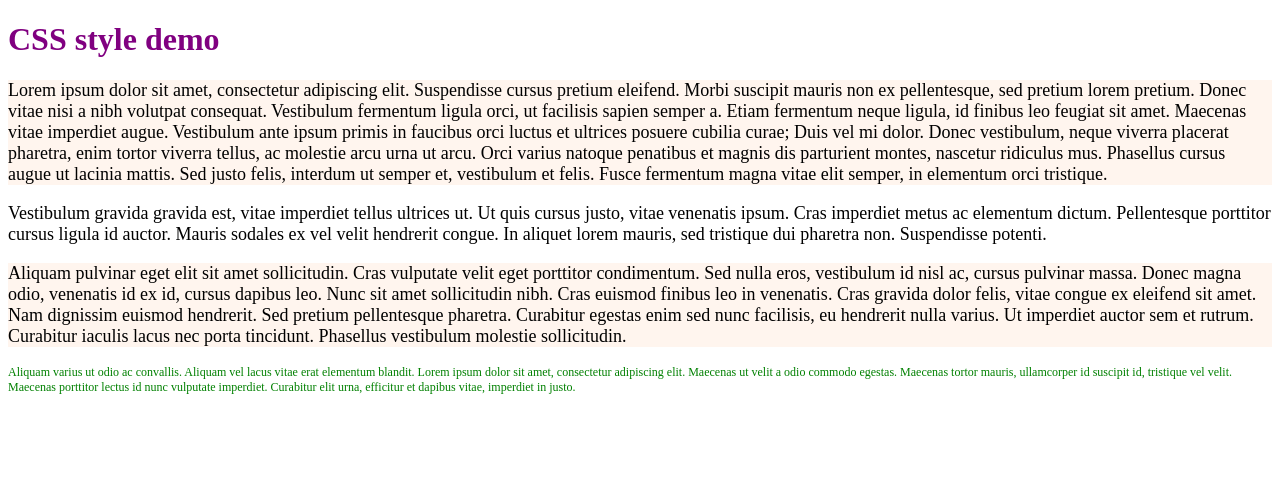
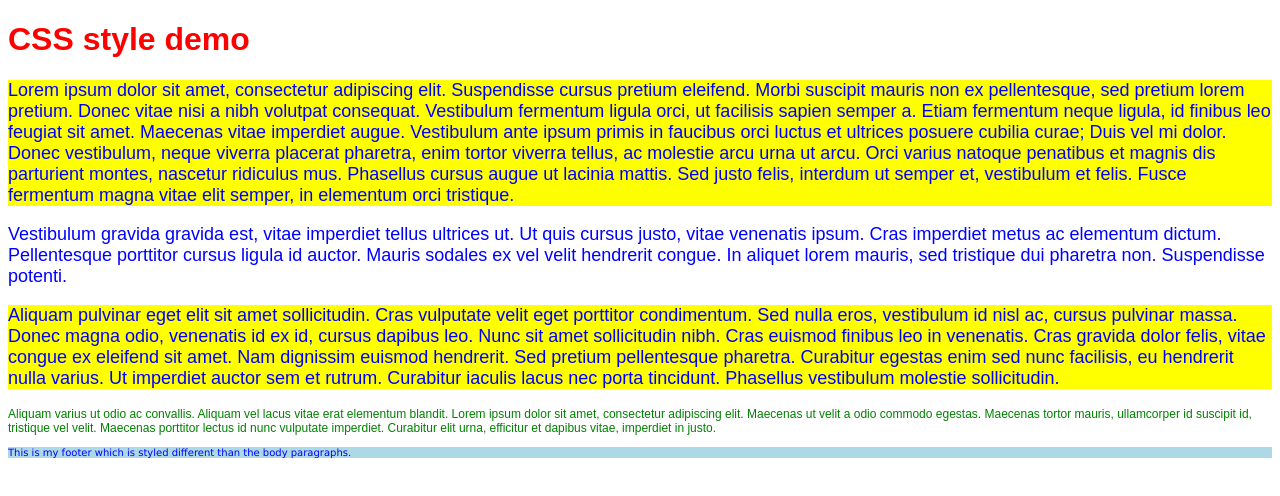
Before and after one commit to AdamPumphrey/COMP1017, a plain HTML site: page stylesheetstartdemo/index.html in a window 1280 px wide. Drawn offline with Linux system fonts and the light colour scheme.

Commit message:
Edited demo

```diff
--- a/stylesheetstartdemo/css/styles.css
+++ b/stylesheetstartdemo/css/styles.css
@@ -1,10 +1,25 @@
+/* Multiple Selector Rule */
+h1,
+p{
+	font-family: Arial;
+}
+
 h1{
 	color: red;
 }
 
 p{
 	font-size: 18px;
+	color: blue;
 }
+
+/* Descendant Selector */
+footer p{
+	font-size: 10px;
+	font-family: Verdana;
+	background-color: lightblue;
+}
+
 
 /*
 Classes in CSS are preceded by a period
--- a/stylesheetstartdemo/index.html
+++ b/stylesheetstartdemo/index.html
@@ -5,35 +5,61 @@
         <meta charset="UTF-8" />
         <title>CSS Introduction</title>
         <link rel="stylesheet" href="css/styles.css">
-        <style>
-            h1{
-                color: purple;
-            }
-
-            p{
-                font-size: 18px;
-            }
-
-            .odd{
-                background-color: seashell;
-            }
-        </style>
     </head>
 
     <body>
+        <main>
             <h1>CSS style demo</h1>
             <p class="odd">
-            Lorem ipsum dolor sit amet, consectetur adipiscing elit. Suspendisse cursus pretium eleifend. Morbi suscipit mauris non ex pellentesque, sed pretium lorem pretium. Donec vitae nisi a nibh volutpat consequat. Vestibulum fermentum ligula orci, ut facilisis sapien semper a. Etiam fermentum neque ligula, id finibus leo feugiat sit amet. Maecenas vitae imperdiet augue. Vestibulum ante ipsum primis in faucibus orci luctus et ultrices posuere cubilia curae; Duis vel mi dolor. Donec vestibulum, neque viverra placerat pharetra, enim tortor viverra tellus, ac molestie arcu urna ut arcu. Orci varius natoque penatibus et magnis dis parturient montes, nascetur ridiculus mus. Phasellus cursus augue ut lacinia mattis. Sed justo felis, interdum ut semper et, vestibulum et felis. Fusce fermentum magna vitae elit semper, in elementum orci tristique.
+                Lorem ipsum dolor sit amet, consectetur adipiscing elit.
+                Suspendisse cursus pretium eleifend. Morbi suscipit mauris non ex
+                pellentesque, sed pretium lorem pretium. Donec vitae nisi a nibh
+                volutpat consequat. Vestibulum fermentum ligula orci, ut facilisis
+                sapien semper a. Etiam fermentum neque ligula, id finibus leo
+                feugiat sit amet. Maecenas vitae imperdiet augue. Vestibulum ante
+                ipsum primis in faucibus orci luctus et ultrices posuere cubilia
+                curae; Duis vel mi dolor. Donec vestibulum, neque viverra placerat
+                pharetra, enim tortor viverra tellus, ac molestie arcu urna ut
+                arcu. Orci varius natoque penatibus et magnis dis parturient
+                montes, nascetur ridiculus mus. Phasellus cursus augue ut lacinia
+                mattis. Sed justo felis, interdum ut semper et, vestibulum et
+                felis. Fusce fermentum magna vitae elit semper, in elementum orci
+                tristique.
             </p>
             <p>
-            Vestibulum gravida gravida est, vitae imperdiet tellus ultrices ut. Ut quis cursus justo, vitae venenatis ipsum. Cras imperdiet metus ac elementum dictum. Pellentesque porttitor cursus ligula id auctor. Mauris sodales ex vel velit hendrerit congue. In aliquet lorem mauris, sed tristique dui pharetra non. Suspendisse potenti.
+                Vestibulum gravida gravida est, vitae imperdiet tellus ultrices ut.
+                Ut quis cursus justo, vitae venenatis ipsum. Cras imperdiet metus
+                ac elementum dictum. Pellentesque porttitor cursus ligula id
+                auctor. Mauris sodales ex vel velit hendrerit congue. In aliquet
+                lorem mauris, sed tristique dui pharetra non. Suspendisse potenti.
             </p>
             <p class="odd">
-            Aliquam pulvinar eget elit sit amet sollicitudin. Cras vulputate velit eget porttitor condimentum. Sed nulla eros, vestibulum id nisl ac, cursus pulvinar massa. Donec magna odio, venenatis id ex id, cursus dapibus leo. Nunc sit amet sollicitudin nibh. Cras euismod finibus leo in venenatis. Cras gravida dolor felis, vitae congue ex eleifend sit amet. Nam dignissim euismod hendrerit. Sed pretium pellentesque pharetra. Curabitur egestas enim sed nunc facilisis, eu hendrerit nulla varius. Ut imperdiet auctor sem et rutrum. Curabitur iaculis lacus nec porta tincidunt. Phasellus vestibulum molestie sollicitudin.
+                Aliquam pulvinar eget elit sit amet sollicitudin. Cras vulputate
+                velit eget porttitor condimentum. Sed nulla eros, vestibulum id
+                nisl ac, cursus pulvinar massa. Donec magna odio, venenatis id ex
+                id, cursus dapibus leo. Nunc sit amet sollicitudin nibh. Cras
+                euismod finibus leo in venenatis. Cras gravida dolor felis, vitae
+                congue ex eleifend sit amet. Nam dignissim euismod hendrerit. Sed
+                pretium pellentesque pharetra. Curabitur egestas enim sed nunc
+                facilisis, eu hendrerit nulla varius. Ut imperdiet auctor sem et
+                rutrum. Curabitur iaculis lacus nec porta tincidunt. Phasellus
+                vestibulum molestie sollicitudin.
             </p>
             <p style="color: green; font-size:12px">
-            Aliquam varius ut odio ac convallis. Aliquam vel lacus vitae erat elementum blandit. Lorem ipsum dolor sit amet, consectetur adipiscing elit. Maecenas ut velit a odio commodo egestas. Maecenas tortor mauris, ullamcorper id suscipit id, tristique vel velit. Maecenas porttitor lectus id nunc vulputate imperdiet. Curabitur elit urna, efficitur et dapibus vitae, imperdiet in justo.
+                Aliquam varius ut odio ac convallis. Aliquam vel lacus vitae erat
+                elementum blandit. Lorem ipsum dolor sit amet, consectetur
+                adipiscing elit. Maecenas ut velit a odio commodo egestas. Maecenas
+                tortor mauris, ullamcorper id suscipit id, tristique vel velit.
+                Maecenas porttitor lectus id nunc vulputate imperdiet. Curabitur
+                elit urna, efficitur et dapibus vitae, imperdiet in justo.
             </p>
+        </main>
+        <footer>
+            <p>
+                This is my footer which is styled different than the body
+                paragraphs.
+            </p>
+        </footer>
     </body>
 
 </html>
```
Lines whose indentation alone changed are shown as unchanged.
